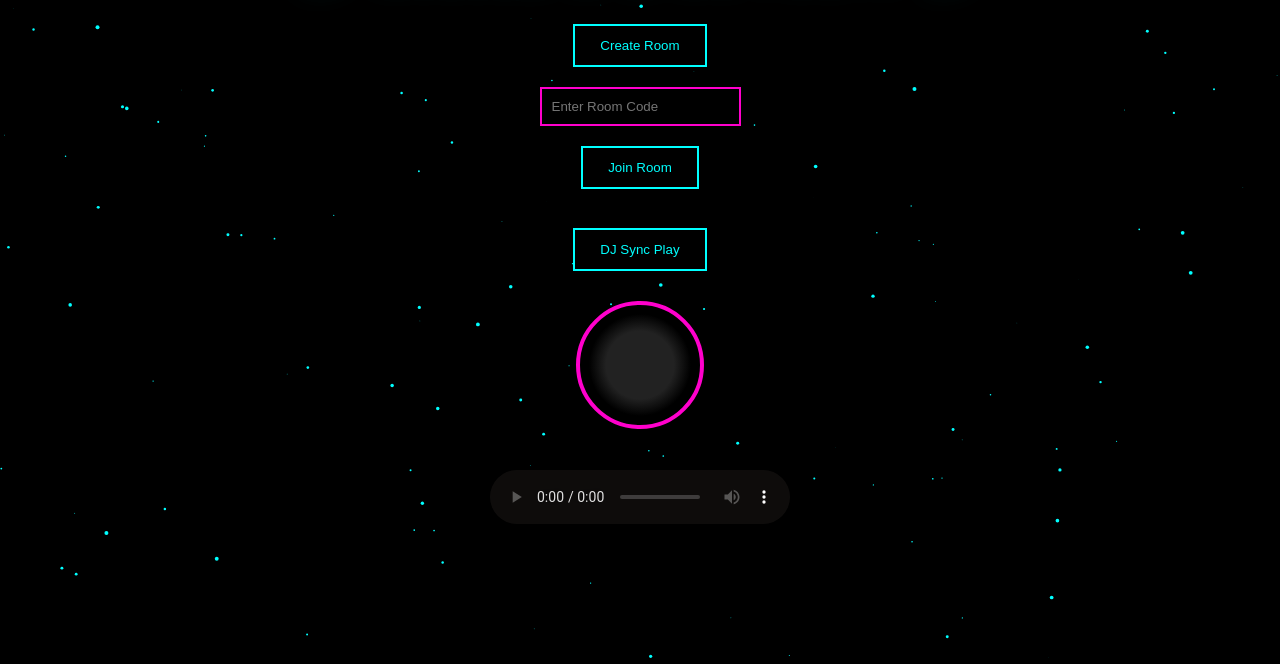
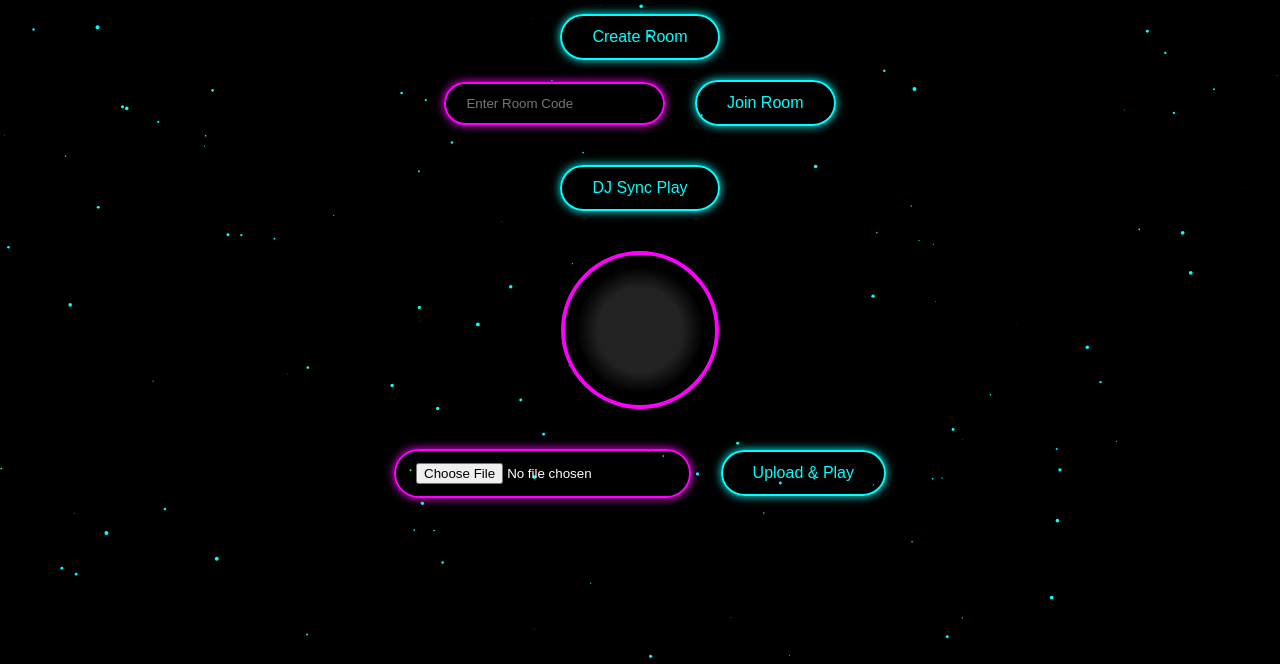
Before and after one commit to sanandns834/sanand-sync-party, a website: page index.html in a window 1280 px wide. Shown: the part 136-800 px from the top of the page. Drawn offline with nearby package versions, Linux system fonts and the light colour scheme; no server answers.

Commit message:
index.html

```diff
--- a/index.html
+++ b/index.html
@@ -2,6 +2,9 @@
 <html>
 <head>
   <title>Sanand's Sync Party</title>
+
+  <script src="/socket.io/socket.io.js"></script>
+
   <style>
     body {
       margin: 0;
@@ -9,6 +12,7 @@ body {
       overflow: hidden;
       font-family: 'Courier New', monospace;
       color: #00ffff;
+      text-align: center;
     }
 
     canvas {
@@ -21,52 +25,51 @@ canvas {
     .container {
       position: relative;
       z-index: 2;
-    text-align: center;
       margin-top: 5%;
     }
 
     h1 {
-    font-size: 45px;
-    text-shadow: 0 0 10px #ff00cc, 0 0 25px #00ffff;
-    animation: glow 1.5s infinite alternate;
-}
-
-@keyframes glow {
-    from { text-shadow: 0 0 10px #ff00cc; }
-    to { text-shadow: 0 0 35px #00ffff; }
+      font-size: 40px;
+      text-shadow: 0 0 15px #00ffff;
     }
 
     button {
-    background: black;
+      background: transparent;
       border: 2px solid #00ffff;
       color: #00ffff;
-    padding: 12px 25px;
-    margin: 10px;
+      padding: 12px 30px;
+      font-size: 16px;
+      border-radius: 30px;
       cursor: pointer;
       transition: 0.3s;
+      box-shadow: 0 0 10px #00ffff;
+      margin: 10px;
     }
 
     button:hover {
       background: #00ffff;
       color: black;
-    box-shadow: 0 0 20px #00ffff;
+      box-shadow: 0 0 25px #00ffff;
     }
 
     input {
-    padding: 10px;
+      background: transparent;
+      border: 2px solid #ff00ff;
+      padding: 12px 20px;
+      border-radius: 30px;
+      color: white;
+      outline: none;
+      box-shadow: 0 0 10px #ff00ff;
       margin: 10px;
-    border: 2px solid #ff00cc;
-    background: black;
-    color: #ff00cc;
     }
 
     .vinyl {
-    margin: 20px auto;
-    width: 120px;
-    height: 120px;
+      margin: 30px auto;
+      width: 150px;
+      height: 150px;
       border-radius: 50%;
       background: radial-gradient(circle, #222 40%, black 60%);
-    border: 4px solid #ff00cc;
+      border: 4px solid #ff00ff;
     }
 
     .spin {
@@ -78,27 +81,14 @@ input {
       to { transform: rotate(360deg); }
     }
 
-.equalizer {
-    display: flex;
-    justify-content: center;
-    margin-top: 20px;
+    #users {
+      margin-top: 15px;
+      font-size: 18px;
+      color: #ff00ff;
     }
 
-.bar {
-    width: 8px;
-    background: #00ffff;
-    margin: 3px;
-}
-
-#users {
-    margin-top: 10px;
-    font-size: 18px;
-    color: #ff00cc;
-}
-
-audio {
-    margin-top: 15px;
-    filter: invert(1);
+    .upload-section {
+      margin-top: 20px;
     }
   </style>
 </head>
@@ -112,7 +102,7 @@ audio {
 
   <button onclick="createRoom()">Create Room</button><br>
 
-<input id="roomCode" placeholder="Enter Room Code"><br>
+  <input id="roomCode" placeholder="Enter Room Code">
   <button onclick="joinRoom()">Join Room</button>
 
   <h3 id="status"></h3>
@@ -120,85 +110,69 @@ audio {
 
   <button onclick="syncPlay()">DJ Sync Play</button>
 
-<div id="vinyl" class="vinyl"></div>
+  <div class="vinyl" id="vinyl"></div>
 
-<div class="equalizer" id="equalizer"></div>
-
-<audio id="audio" src="music.mp3" controls></audio>
+  <div class="upload-section">
+    <input type="file" id="mp3Upload" accept="audio/mp3">
+    <button onclick="uploadSong()">Upload & Play</button>
   </div>
 
-<script src="/socket.io/socket.io.js"></script>
+  <audio id="audio"></audio>
+
+</div>
+
 <script>
 const socket = io();
 let currentRoom = "";
 const audio = document.getElementById("audio");
 const vinyl = document.getElementById("vinyl");
 
-function createRoom() { socket.emit("createRoom"); }
+function createRoom() {
+  socket.emit("createRoom");
+}
+
 function joinRoom() {
   const code = document.getElementById("roomCode").value;
   socket.emit("joinRoom", code);
 }
-function syncPlay() { socket.emit("syncPlay", currentRoom); }
+
+function syncPlay() {
+  socket.emit("syncPlay", currentRoom);
+}
+
+function uploadSong() {
+  const fileInput = document.getElementById("mp3Upload");
+  const file = fileInput.files[0];
+  if (!file) return alert("Select an MP3 first");
+
+  const url = URL.createObjectURL(file);
+  audio.src = url;
+  audio.play();
+}
 
 socket.on("roomCreated", (code) => {
   currentRoom = code;
   document.getElementById("status").innerText = "Room Code: " + code;
 });
 
-socket.on("joinedRoom", (code) => {
+socket.on("roomJoined", (code) => {
   currentRoom = code;
   document.getElementById("status").innerText = "Joined Room: " + code;
 });
 
 socket.on("updateUsers", (count) => {
-    document.getElementById("users").innerText = "Connected Party Members: " + count;
+  document.getElementById("users").innerText =
+    "Connected Party Members: " + count;
 });
 
 socket.on("playNow", () => {
   audio.play();
 });
 
-/* Vinyl control */
 audio.onplay = () => vinyl.classList.add("spin");
 audio.onpause = () => vinyl.classList.remove("spin");
 
-/* Audio Reactive Equalizer */
-const audioCtx = new (window.AudioContext || window.webkitAudioContext)();
-const analyser = audioCtx.createAnalyser();
-const source = audioCtx.createMediaElementSource(audio);
-source.connect(analyser);
-analyser.connect(audioCtx.destination);
-
-analyser.fftSize = 64;
-const bufferLength = analyser.frequencyBinCount;
-const dataArray = new Uint8Array(bufferLength);
-
-const eqContainer = document.getElementById("equalizer");
-
-for (let i = 0; i < bufferLength; i++) {
-    const bar = document.createElement("div");
-    bar.classList.add("bar");
-    eqContainer.appendChild(bar);
-}
-
-const bars = document.getElementsByClassName("bar");
-
-function animateEQ() {
-    analyser.getByteFrequencyData(dataArray);
-    for (let i = 0; i < bars.length; i++) {
-        bars[i].style.height = dataArray[i] + "px";
-    }
-    requestAnimationFrame(animateEQ);
-}
-
-audio.onplay = () => {
-    vinyl.classList.add("spin");
-    audioCtx.resume();
-    animateEQ();
-};
-
-/* Star background */
+/* Star Background */
 const canvas = document.getElementById("stars");
 const ctx = canvas.getContext("2d");
 canvas.width = window.innerWidth;
```
Lines whose indentation alone changed are shown as unchanged.
